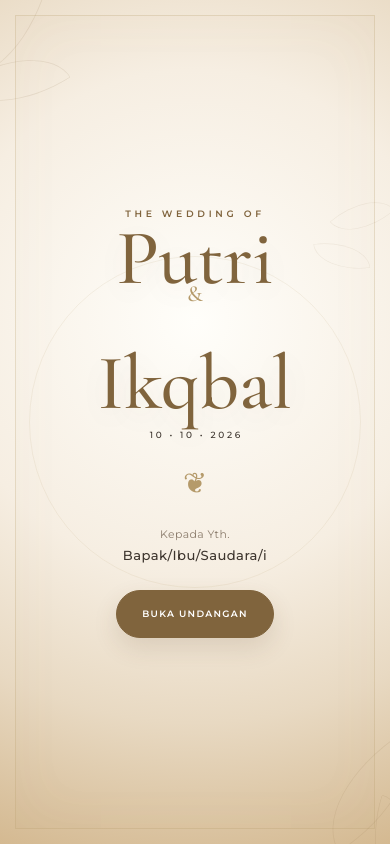
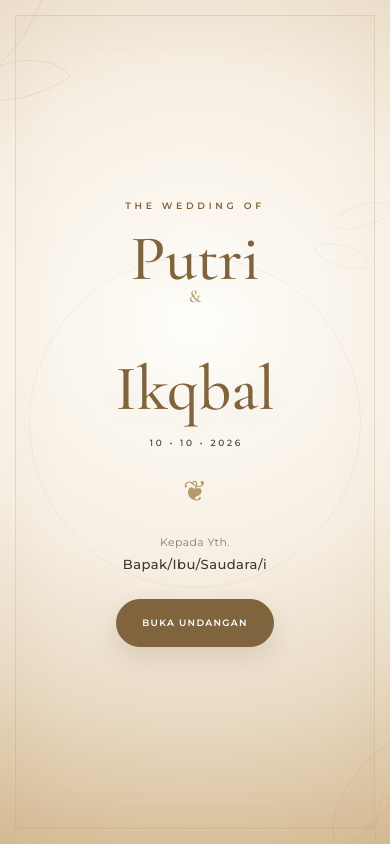
Before and after one commit to yantiadeirma811-art/undangan-putri-ikqbal, a plain HTML site: page index.html in a window 390 px wide. Drawn offline with nearby package versions, Linux system fonts and the light colour scheme.

Commit message:
Update style.css

```diff
--- a/style.css
+++ b/style.css
@@ -1747,25 +1747,3 @@ h3{
   }
 
 }
-
-/* Jarak nama pertama dan kedua dibuat lebih rapat */
-.welcome h1 em + *{
-  margin-top:0;
-}
-
-/* Khusus layar HP */
-@media(max-width:700px){
-
-  .welcome h1{
-    margin:8px 0 16px !important;
-    line-height:.70 !important;
-    font-size:clamp(4rem,20vw,6.5rem);
-  }
-
-  .welcome h1 em{
-    margin:0 !important;
-    line-height:.7 !important;
-    font-size:.29em;
-  }
-
-}
```
